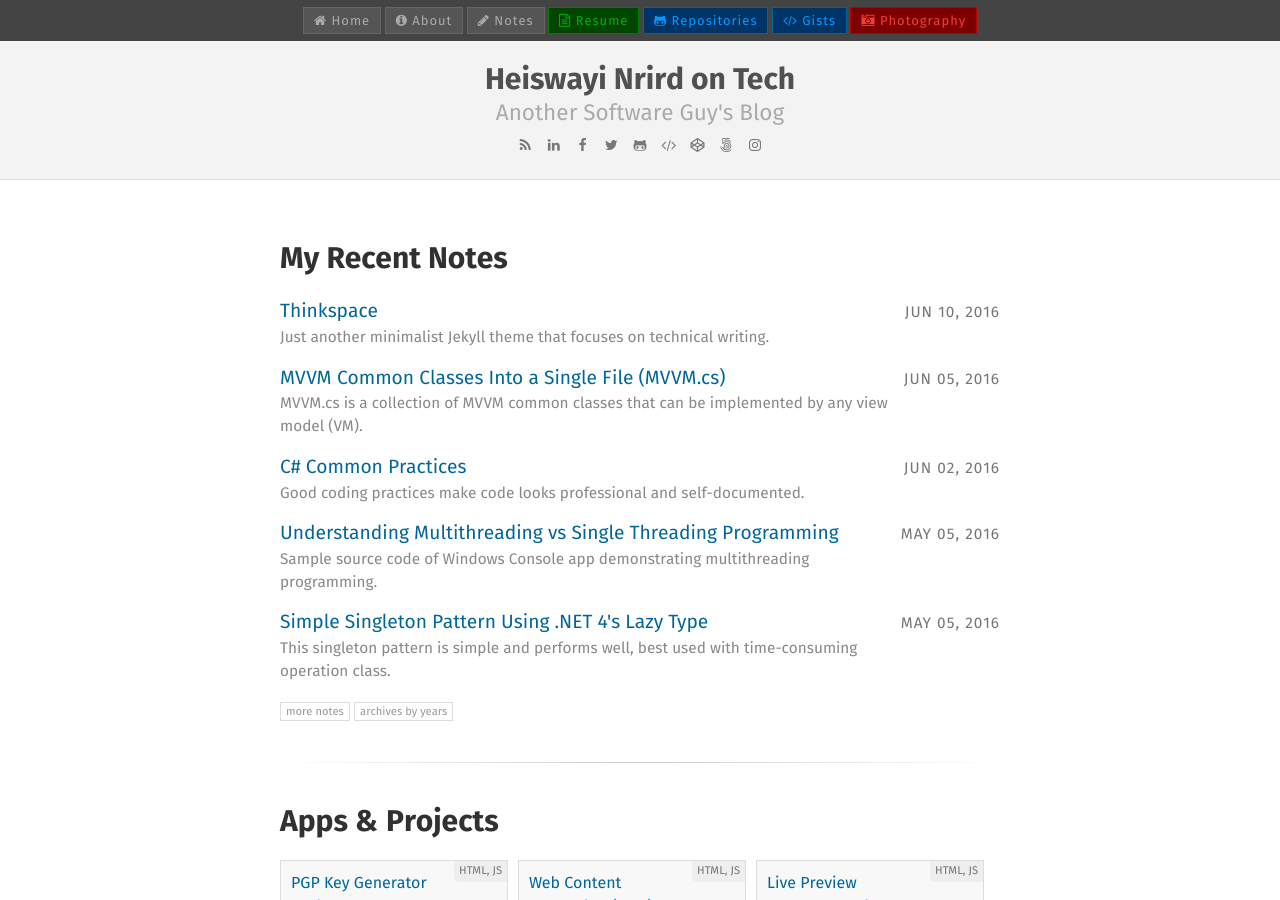
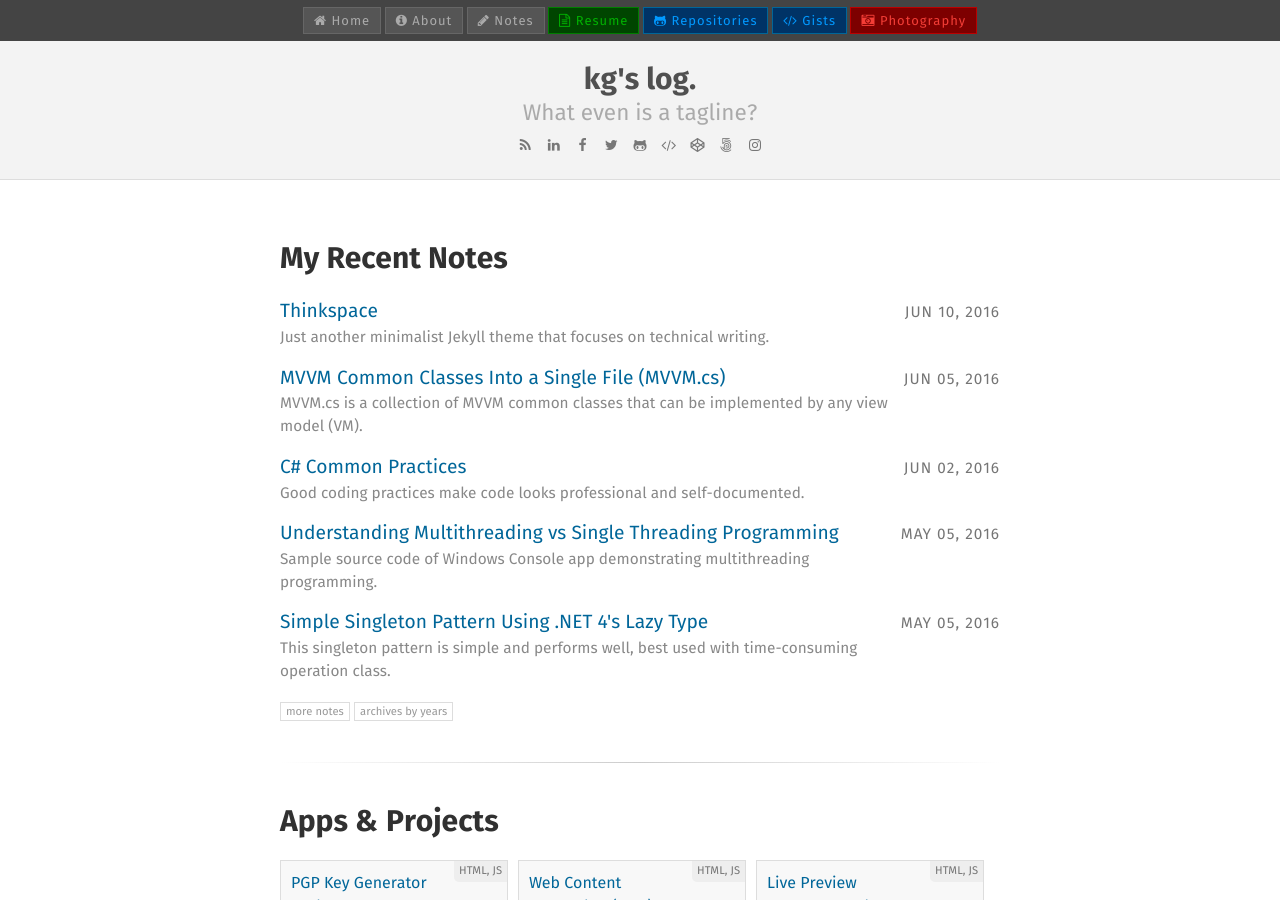
Before and after one commit to x-axis/heiswayi.github.io_jekyll_source, a Jekyll site: the page built from index.html, in a window 1280 px wide and 900 px high. Built offline with Jekyll 4.4.1, drawn with Linux system fonts in a browser that asks for light colours; nearby versions of some CDN libraries; some of the changed text lies outside the part shown.

Commit message:
Pulling heiswayi's blog theme.

```diff
--- a/_config.yml
+++ b/_config.yml
@@ -1,33 +1,33 @@
 # Site settings
 # =============
-title: "Heiswayi Nrird on Tech"
-tagline: Another Software Guy's Blog
-email: hnrird@gmail.com
-description: "1+1=3 is always TRUE in my world, a balance between binary and reality."
+title: "kg's log."
+tagline: What even is a tagline?
+email: wendirful@gmail.com
+description: "Yes? No?"
 baseurl: "" # the subpath of your site, e.g. /blog
 url: "" # the base hostname & protocol for your site
 
 author:
-  name: Heiswayi Nrird
-  email: hnrird@gmail.com
-  url: http://heiswayi.github.io/about.html
+  name: Keenan Gao
+  email: wendirful@gmail.com
+  url: http://x-axis.github.io/about.html
 
 github:
-  repo: https://github.com/heiswayi/heiswayi.github.io
+  repo: https://github.com/x-axis/x-axis.github.io
 
 twitter:
-  username: HeiswayiNrird
+  username: keenangao
 
-google_analytics: UA-58296043-7
+google_analytics: UA-79509497-1
 
 # Build settings
 # ==============
 source: ./
-destination: ../heiswayi.github.io/
+destination: ../x-axis.github.io/
 
 markdown: kramdown
 highlighter: rouge
 
 exclude: [README.md, LICENSE.md]
 permalink: none
-timezone: Asia/Kuala_Lumpur
+timezone: America/Chicago
```
